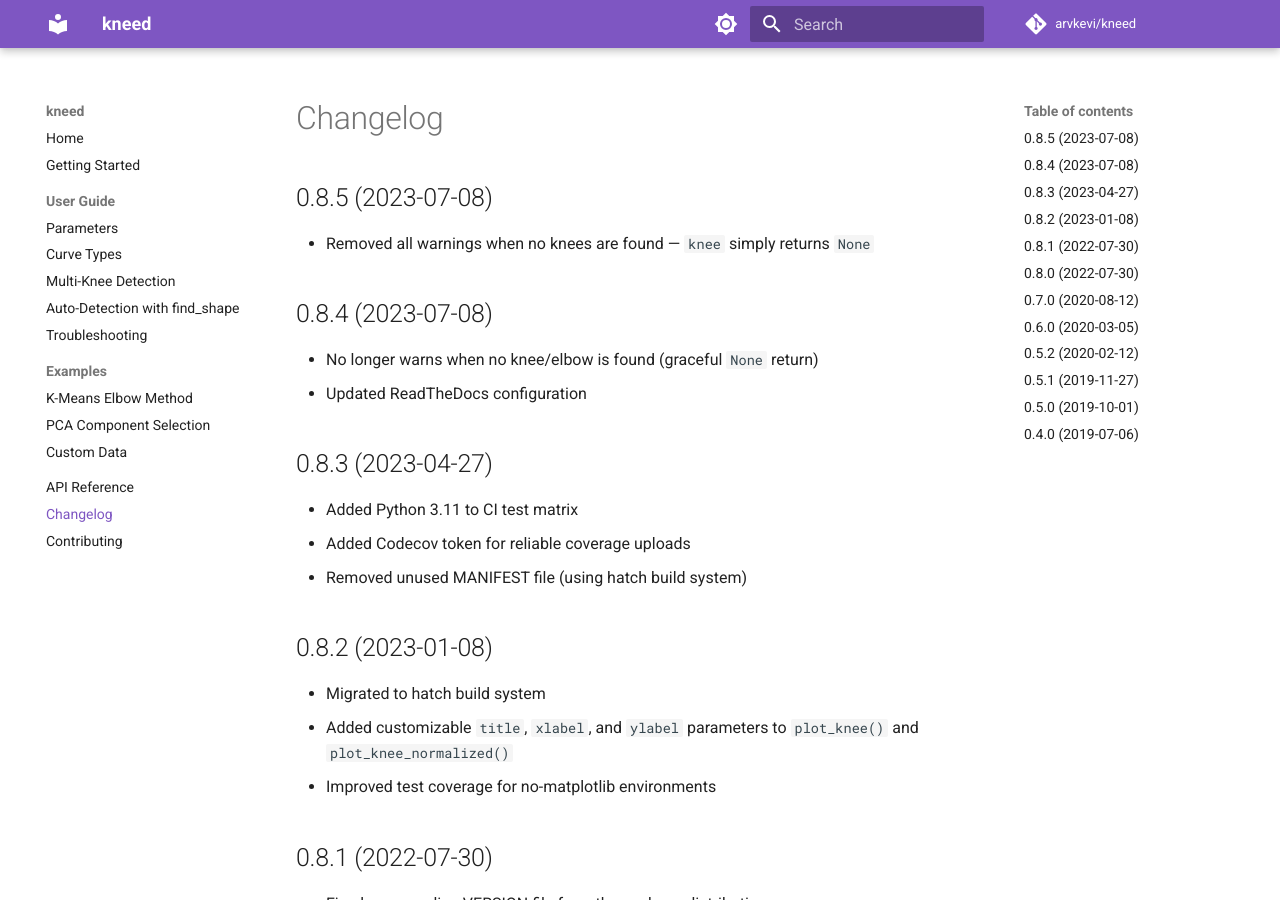
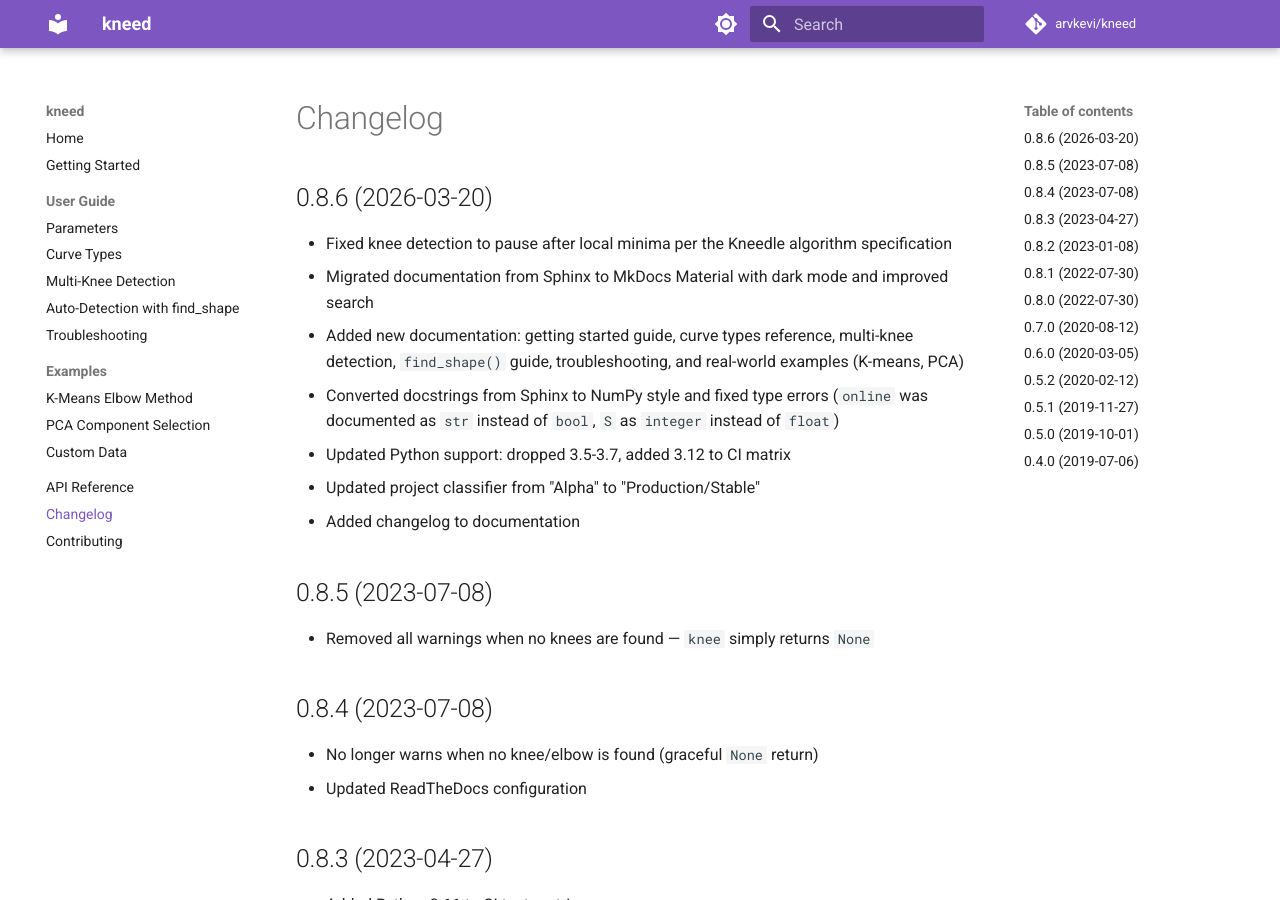
Before and after one commit to arvkevi/kneed, an MkDocs documentation site: the page built from docs/changelog.md, in a window 1280 px wide and 900 px high. Built offline with MkDocs 1.6.1 and Material for MkDocs 9.7.7, drawn with Linux system fonts in a browser that asks for light colours; comment, search, counter and statistics services are not loaded.

Commit message:
Update version

```diff
--- a/docs/changelog.md
+++ b/docs/changelog.md
@@ -1,4 +1,14 @@
 # Changelog
+
+## 0.8.6 (2026-03-20)
+
+- Fixed knee detection to pause after local minima per the Kneedle algorithm specification
+- Migrated documentation from Sphinx to MkDocs Material with dark mode and improved search
+- Added new documentation: getting started guide, curve types reference, multi-knee detection, `find_shape()` guide, troubleshooting, and real-world examples (K-means, PCA)
+- Converted docstrings from Sphinx to NumPy style and fixed type errors (`online` was documented as `str` instead of `bool`, `S` as `integer` instead of `float`)
+- Updated Python support: dropped 3.5-3.7, added 3.12 to CI matrix
+- Updated project classifier from "Alpha" to "Production/Stable"
+- Added changelog to documentation
 
 ## 0.8.5 (2023-07-08)
 
--- a/kneed/_version.py
+++ b/kneed/_version.py
@@ -1 +1 @@
-__version__ = "0.8.5"
+__version__ = "0.8.6"
```
Also changed, not shown: 1 other file.
